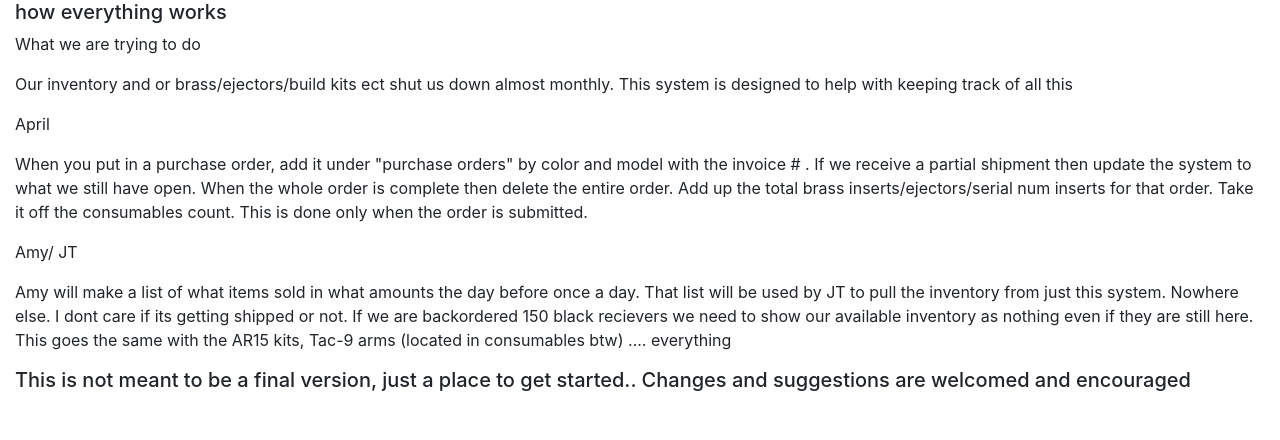
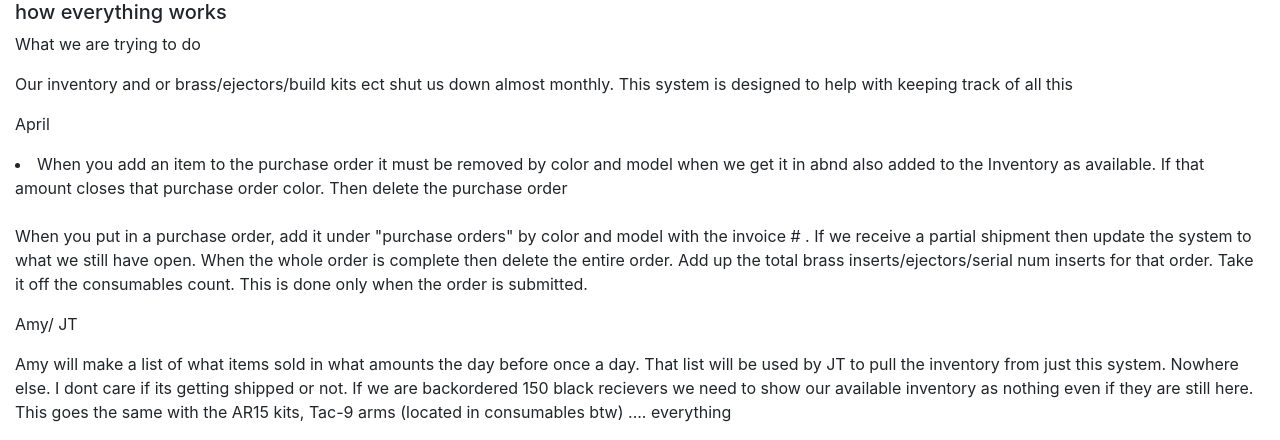
Before and after one commit to daveroberts0321/tnarmsinv, a Django app: page /staff in a window 1280 px wide. Shown: the part 62-502 px from the top of the page. Run offline with Django 3.2, Linux system fonts and the light colour scheme; some libraries are stand-ins or nearby versions.

Commit message:
updated index

```diff
--- a/templates/staffindex.html
+++ b/templates/staffindex.html
@@ -6,6 +6,7 @@
 <p> Our inventory and or brass/ejectors/build kits ect shut us down almost monthly. This system is designed
 to help with keeping track of all this</p>
 <p> April</p>
+<li>When you add an item to the purchase order it must be removed by color and model when we get it in abnd also added to the Inventory as available. If that amount closes that purchase order color. Then delete the purchase order </li></br>
 <p> When you put in a purchase order, add it under "purchase orders" by color and model with the invoice #
 . If we receive a partial shipment then update the system to what we still have open. When the whole order is complete then
 delete the entire order. Add up the total brass inserts/ejectors/serial num inserts for that order. Take it off
```
